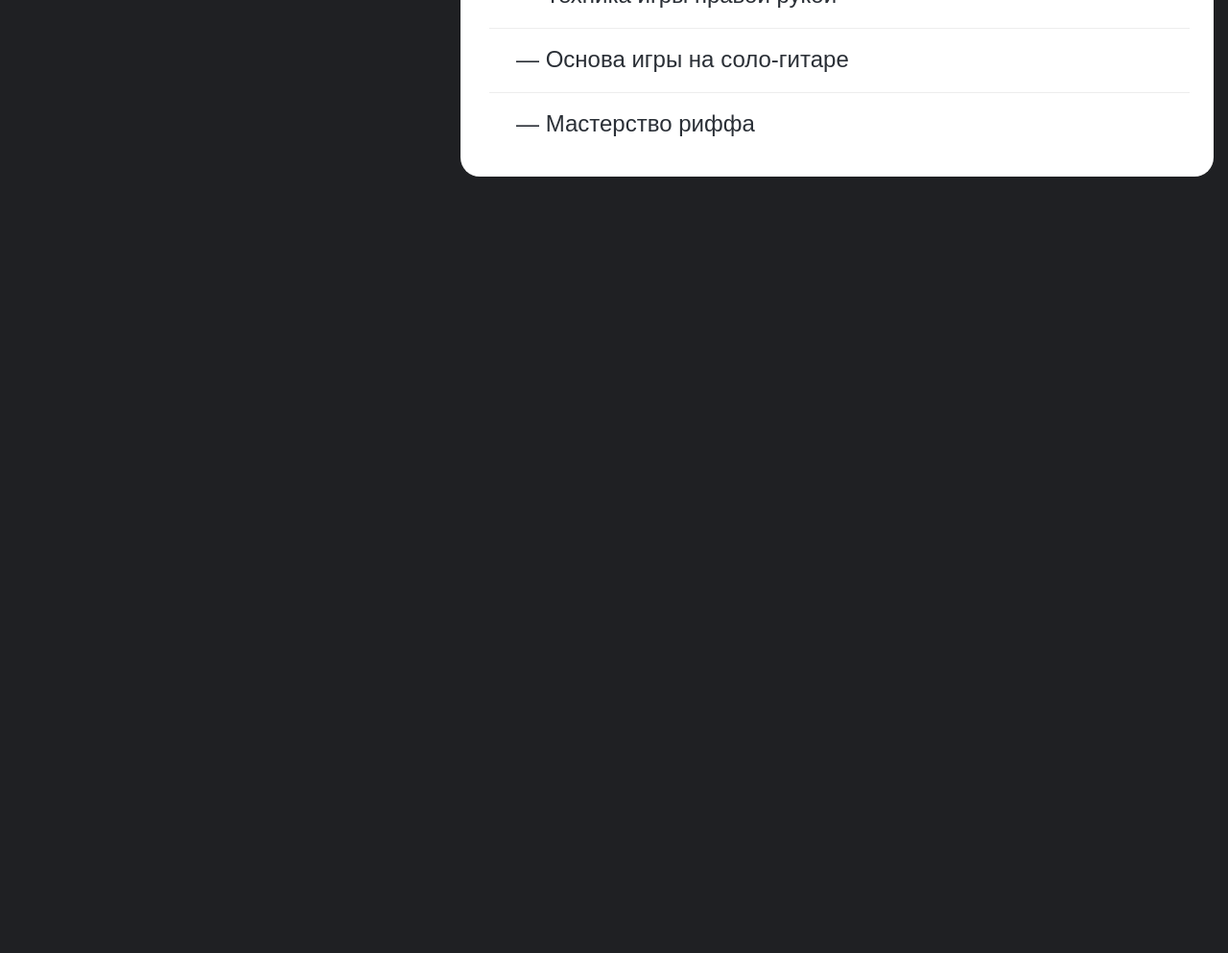
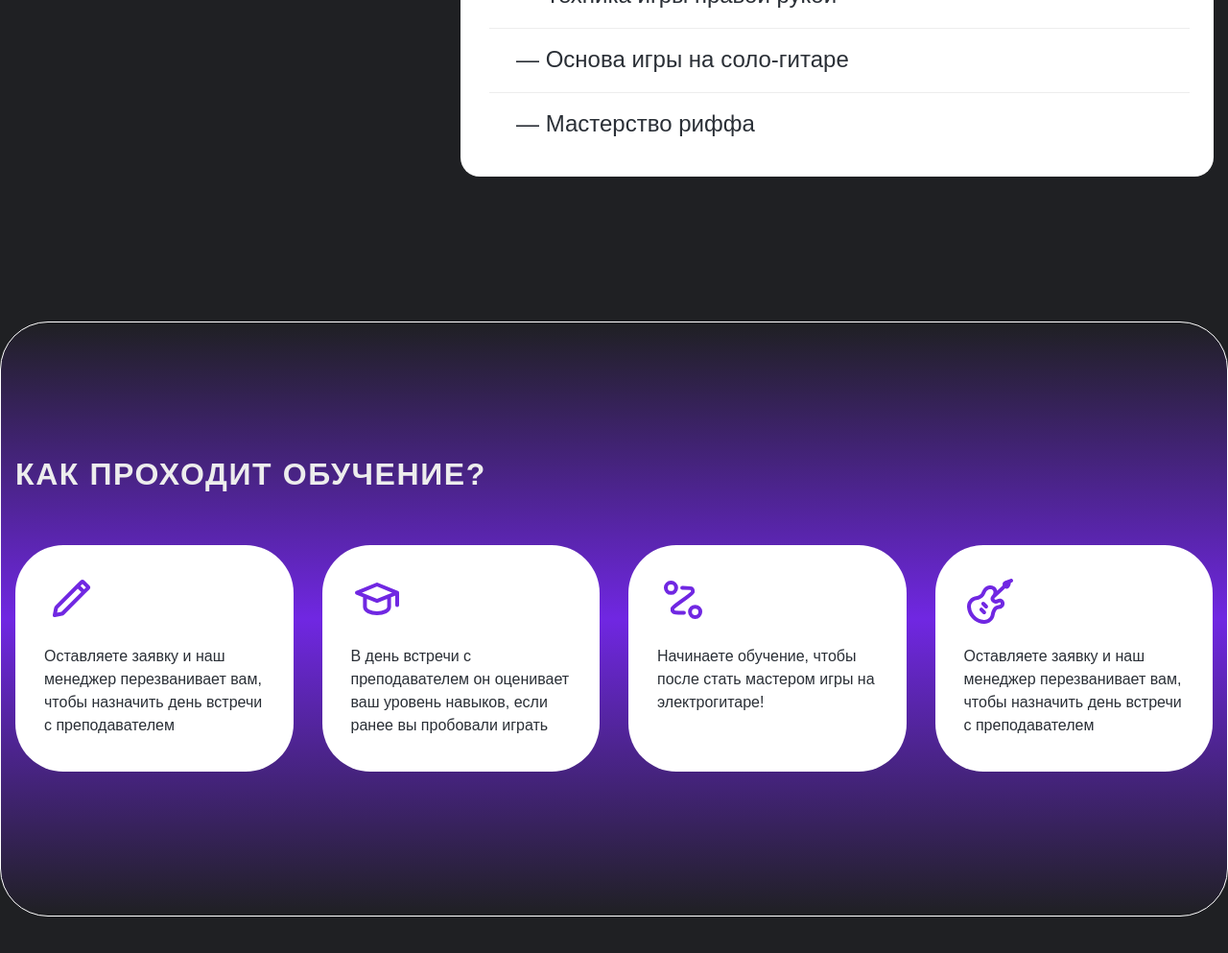
Before and after one commit to E1ena1/FrontendBlok-Module02-Guitar, a website built with webpack: page src/index.html in a window 1280 px wide. Shown: the part 2529-3522 px from the top of the page at 96% size. Before the commit the page ends 2829 px from the top, so only its background shows below. Built offline with nearby package versions, Linux system fonts and the light colour scheme.

Commit message:
add HW-17 add section steps

```diff
--- a/src/index.html
+++ b/src/index.html
@@ -128,6 +128,32 @@
     </div>
 </div>
 
+<section class="steps">
+    <div class="container">
+        <h2 class="title-h2">Как проходит обучение?</h2>
+        <div class="steps__list">
+            <div class="steps__item">
+                <img src="images/ui/pencil.svg" alt="pencil" class="steps__icon">
+                <p>Оставляете заявку и наш менеджер перезванивает вам, чтобы назначить день встречи с преподавателем</p>
+            </div>
+            <div class="steps__item">
+                <img src="images/ui/graduate.svg" alt="graduate" class="steps__icon">
+                <p>В день встречи с преподавателем
+                    он оценивает ваш уровень навыков, если ранее вы пробовали играть</p>
+            </div>
+            <div class="steps__item">
+                <img src="images/ui/steps.svg" alt="steps" class="steps__icon">
+                <p>Начинаете обучение, чтобы после стать мастером игры на электрогитаре!</p>
+            </div>
+            <div class="steps__item">
+                <img src="images/ui/guitar.svg" alt="guitar" class="steps__icon">
+                <p>Оставляете заявку и наш менеджер перезванивает вам, чтобы назначить день встречи с преподавателем</p>
+            </div>
+        </div>
+    </div>
+
+</section>
+
 
 </body>
 </html>
--- a/src/styles/_var.scss
+++ b/src/styles/_var.scss
@@ -5,3 +5,6 @@ $dark: #2a2f36;
 $grey: #ededed;
 
 $tr: .3s;
+
+$br-min: 20px;
+$br-max: 50px;
--- a/src/styles/main.scss
+++ b/src/styles/main.scss
@@ -114,7 +114,7 @@ a {
   background-image: url("../images/bg-banner.jpg");
   background-repeat: no-repeat;
   background-size: cover;
-  border-radius: 50px;
+  border-radius: $br-max;
   padding: 100px 50px;
   margin-top: 135px;
   gap: 50px;
@@ -251,7 +251,7 @@ a {
     text-transform: uppercase;
     background-color: $accent;
     padding: 54px 420px;
-    border-radius: 20px;
+    border-radius: $br-min;
     border: 1px solid $accent;
     transition: $tr;
     cursor: pointer;
@@ -265,7 +265,7 @@ a {
 
 .banner-box {
   border: 1px solid $light;
-  border-radius: 20px;
+  border-radius: $br-min;
   margin-bottom: 130px;
   padding: 30px 332px 17px 30px;
   position: relative;
@@ -308,7 +308,7 @@ a {
     color: $grey;
     position: relative;
     border: 1px solid $grey;
-    border-radius: 50px;
+    border-radius: $br-max;
     padding: 10px 38px;
     width: 223px;
     &::before {
@@ -402,7 +402,7 @@ a {
     height: 707px;
     background-color: $dark;
     border: 1px solid $dark;
-    border-radius: 50px;
+    border-radius: $br-max;
     position: relative;
     transition: $tr;
     overflow: hidden;
@@ -430,7 +430,7 @@ a {
     object-fit: cover;
     position: absolute;
     bottom: 0;
-    border-radius: 50px;
+    border-radius: $br-max;
     overflow: hidden;
   }
   &__name {
@@ -472,7 +472,7 @@ a {
       line-height: 110%;
       letter-spacing: 0.3rem;
       color: #7027E2;
-      border-radius: 20px;
+      border-radius: $br-min;
       border: none;
       width: 100%;
       display: flex;
@@ -499,13 +499,13 @@ a {
     max-height: 0;
     overflow: hidden;
     transition: max-height 0.2s ease-out;
-    border-radius: 20px;
+    border-radius: $br-min;
   }
   &__list {
     list-style-type: none;
    // padding-left: 0;
     padding: 20px 25px 20px 30px;
-    border-radius: 20px;
+    border-radius: $br-min;
     background-color: $light;
   }
   &__item {
@@ -521,3 +521,30 @@ a {
     }
   }
 }
+
+.steps {
+  border: 1px solid $light;
+  border-radius: $br-max;
+  background: linear-gradient(180deg, #1f2023 0%, #7027e2 50%, #1f2023 100%);
+  padding-top: 150px;
+  padding-bottom: 150px;
+  margin-top: 35px;
+  margin-bottom: 100px;
+  &__item {
+    background-color: $light;
+    width: 435px;
+    border-radius: $br-max;
+    padding: 30px 30px 20px 30px;
+  }
+  &__list {
+    display: flex;
+    gap: 30px;
+    margin-top: 65px;
+      p {
+        font-weight: 400;
+        font-size: 16px;
+        line-height: 150%;
+        color: $dark;
+      }
+  }
+}
```
Also changed, not shown: src/images/ui/graduate.svg (added), src/images/ui/guitar.svg (added), src/images/ui/pencil.svg (added), src/images/ui/steps.svg (added).
